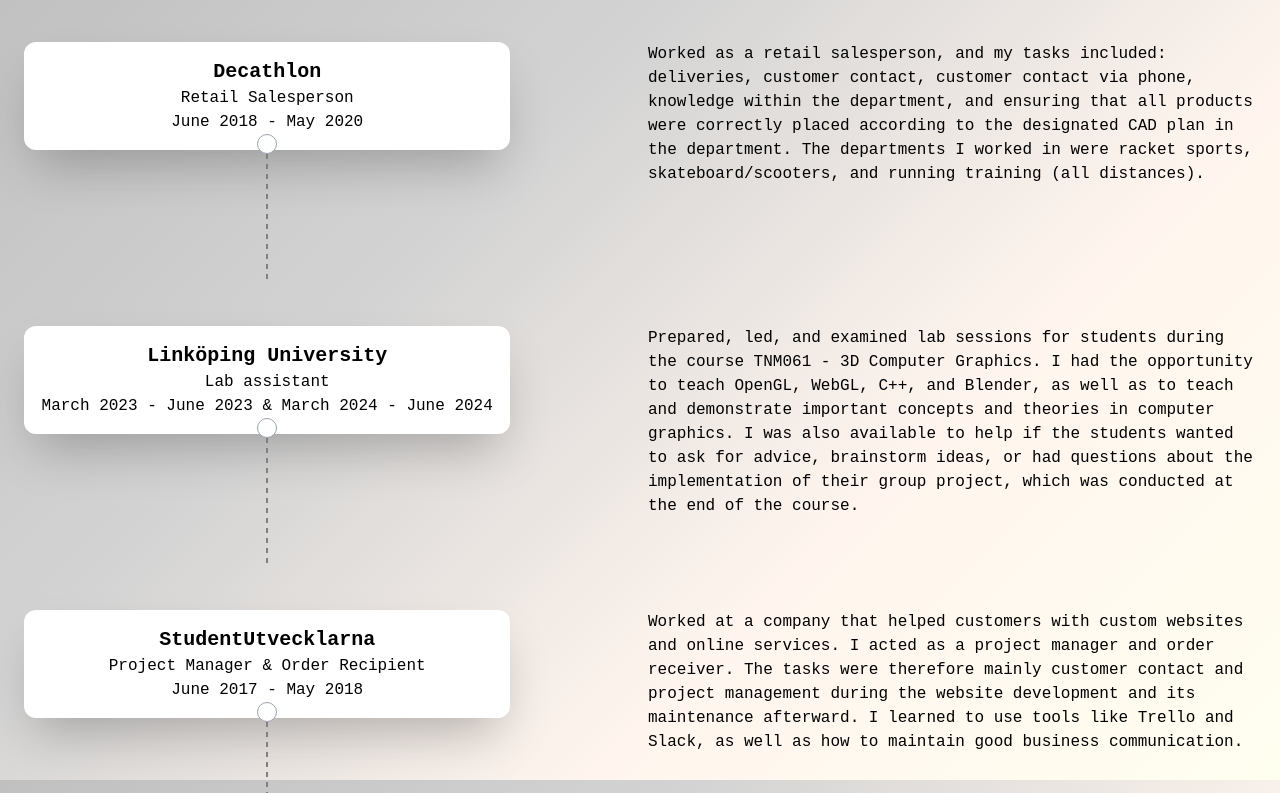
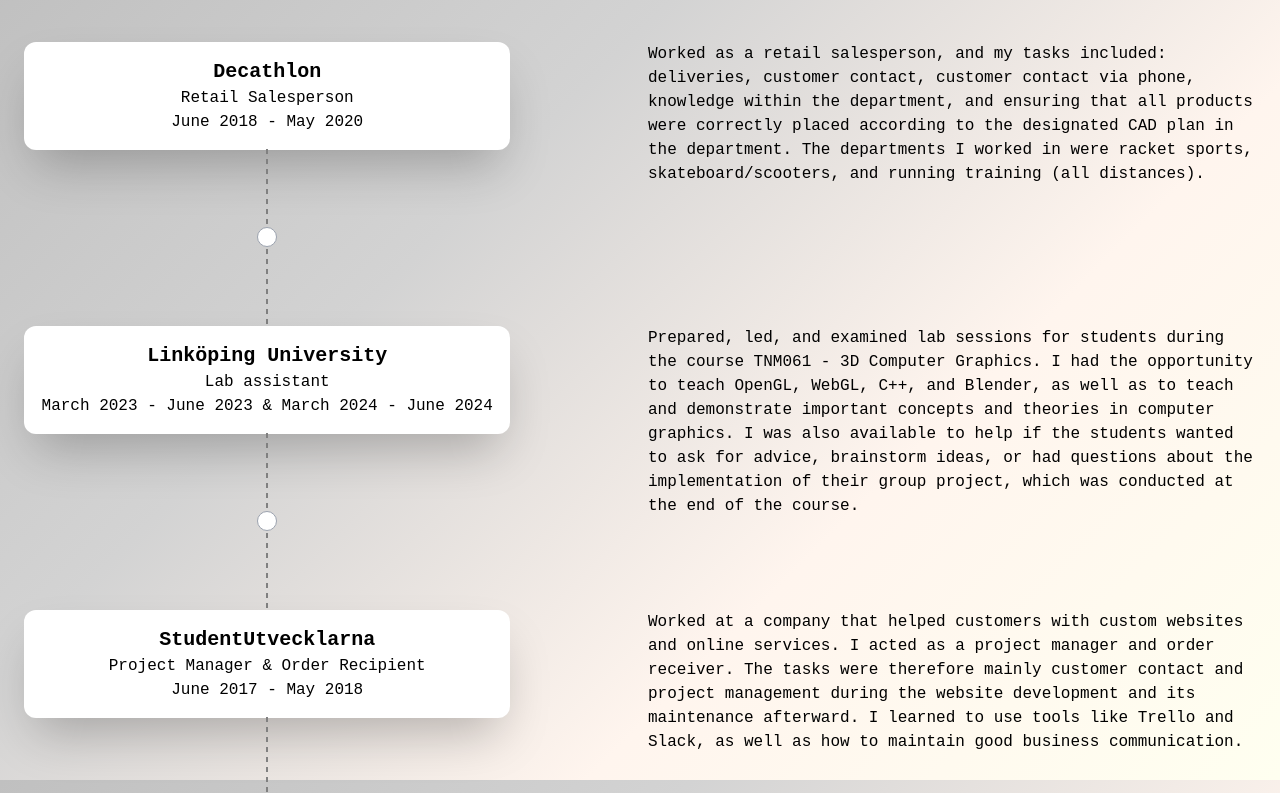
Before and after one commit to sebastianlindgren00/sebastianlindgren00.github.io, a React (Create React App) app in the folder portfolio/: page / in a window 1280 px wide. Shown: the part 1620-2413 px from the top of the page. Built offline with nearby package versions, Linux system fonts and the light colour scheme.

Commit message:
_Fix lines between jobs

```diff
--- a/portfolio/src/App.tsx
+++ b/portfolio/src/App.tsx
@@ -1,9 +1,9 @@
 import React from 'react';
 import logo from './logo.svg';
 import './App.css';
-import ProfileCard from './components/profile-card';
-import ProjectCard from './components/project-card';
-import CareerCard from './components/career-card';
+import ProfileCard from './components/cards/profile-card';
+import ProjectCard from './components/cards/project-card';
+import CareerCard from './components/cards/career-card';
 
 function App() {
   return (
--- a/portfolio/src/components/career-card.tsx
+++ b/portfolio/src/components/cards/career-card.tsx
@@ -1,4 +1,4 @@
-import Job from "./job";
+import Job from "../job";
 
 const allJobs = [
     {
--- a/portfolio/src/components/project-card.tsx
+++ b/portfolio/src/components/cards/project-card.tsx
@@ -1,5 +1,5 @@
 import React, { useState } from 'react';
-import Project from "./project";
+import Project from "../project";
 
 const allProjects = [
     {
--- a/portfolio/src/components/job.tsx
+++ b/portfolio/src/components/job.tsx
@@ -30,13 +30,13 @@
                         <div className="relative flex flex-col items-center">
                             {!isLastJob &&
                                 <>
-                                    <div className="bg-white border border-gray-400 rounded-full w-5 h-5 absolute left-1/2 transform -translate-x-1/2 z-10"></div>
-                                    <svg height="150" width="5" className="absolute left-1/2 transform -translate-x-1/2">
+                                    <div className="bg-white border border-gray-400 rounded-full w-5 h-5 absolute left-1/2 mt-[93px] transform -translate-x-1/2 z-10"></div>
+                                    <svg height="250" width="5" className="absolute left-1/2 transform -translate-x-1/2">
                                         <line
                                             x1="50%"
-                                            y1="0"
+                                            y1="15"
                                             x2="50%"
-                                            y2="150"
+                                            y2="250"
                                             style={{ stroke: "gray", strokeWidth: 2, strokeDasharray: "5,5" }}
                                         />
                                     </svg>
```
Also changed, not shown: portfolio/src/components/cards/profile-card.tsx (renamed from portfolio/src/components/profile-card.tsx, +6 -6 lines).
